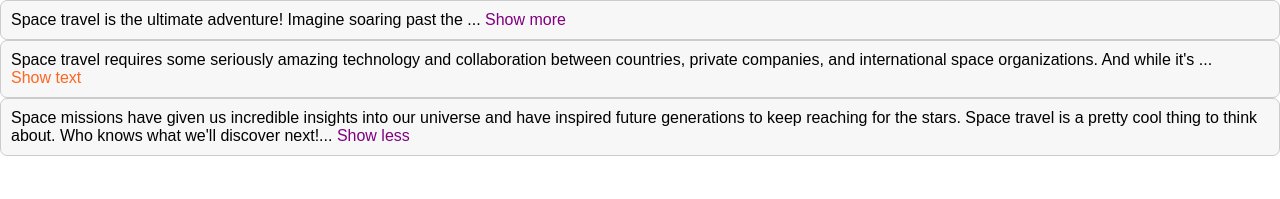
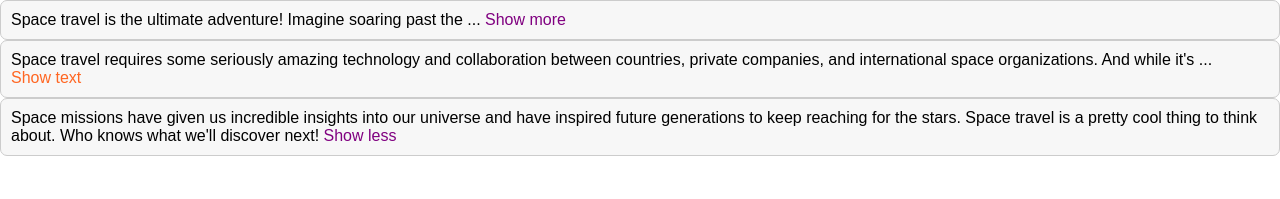
Before and after one commit to wbdvlpmnt/React_text_expander, a React (Create React App) app: page / in a window 1280 px wide. Shown: the top 199 px of the page. Built offline with nearby package versions, Linux system fonts and the light colour scheme; the HTML template or start-up script is replaced by a standard one.

Commit message:
conditional rendering for the dots

```diff
--- a/src/App.js
+++ b/src/App.js
@@ -54,7 +54,7 @@ function TextExpander({
               0,
               children.indexOf(children.split(" ")[collapsedNumWords])
             )}
-        {"... "}
+        {isExpanded ? " " : "... "}
         <button
           className="expandButton"
           style={{ color: buttonColor }}
```
